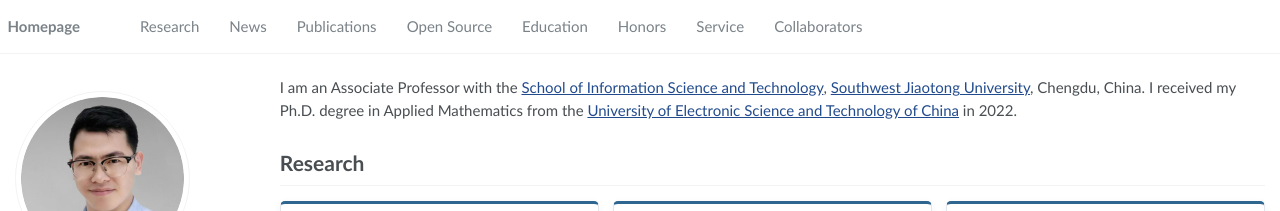
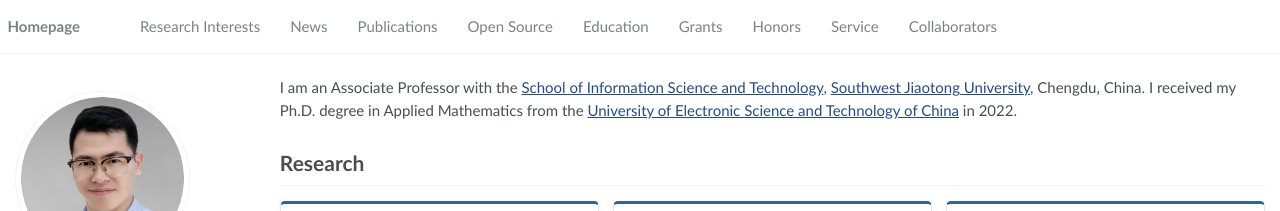
Before and after one commit to YuBangZheng/yubangzheng.github.io, a Jekyll site: the page built from pages/about.md, in a window 1280 px wide. Shown: the top 211 px of the page. Built offline with Jekyll 4.4.1, drawn with Linux system fonts in a browser that asks for light colours.

Commit message:
Update navigation.yml

```diff
--- a/_data/navigation.yml
+++ b/_data/navigation.yml
@@ -1,7 +1,7 @@
 # Main navigation
 main:
-  - title: "Research"
-    url: "/#research"
+  - title: "Research Interests"
+    url: "/#research-interests"
 
   - title: "News"
     url: "/#news"
@@ -15,6 +15,9 @@ main:
   - title: "Education"
     url: "/#education"
 
+  - title: "Grants"
+    url: "/#grants"
+
   - title: "Honors"
     url: "/#honors"
 
@@ -22,4 +25,4 @@ main:
     url: "/#service"
 
   - title: "Collaborators"
-    url: "/#Collaborators"
+    url: "/#collaborators"
```
